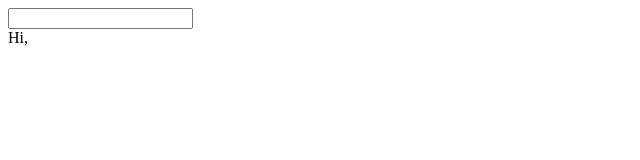
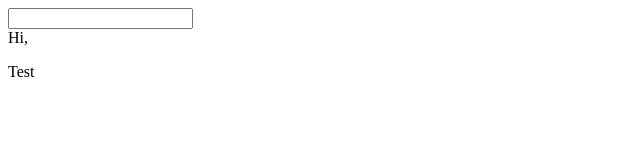
Before and after one commit to frankind/vuejs2ja, a Vue app: page / in a window 1280 px wide. Shown: the top 160 px of the page, without its empty margins (0-640 px from the left). Built offline with nearby package versions, Linux system fonts and the light colour scheme.

Commit message:
[mounted][refs] in Vue we can use ref instead of id, and it can be used after mounted.

```diff
--- a/src/components/Hello.vue
+++ b/src/components/Hello.vue
@@ -1,6 +1,7 @@
 <template>
   <div>
     Hi, {{ name }}
+    <p ref="text">Test</p>
   </div>
 </template>
 
@@ -12,7 +13,7 @@ export default {
     }
   },
   mounted () {
-    console.log(this.$el)
+    console.log(this.$refs.text)
   }
 }
 </script>
```
